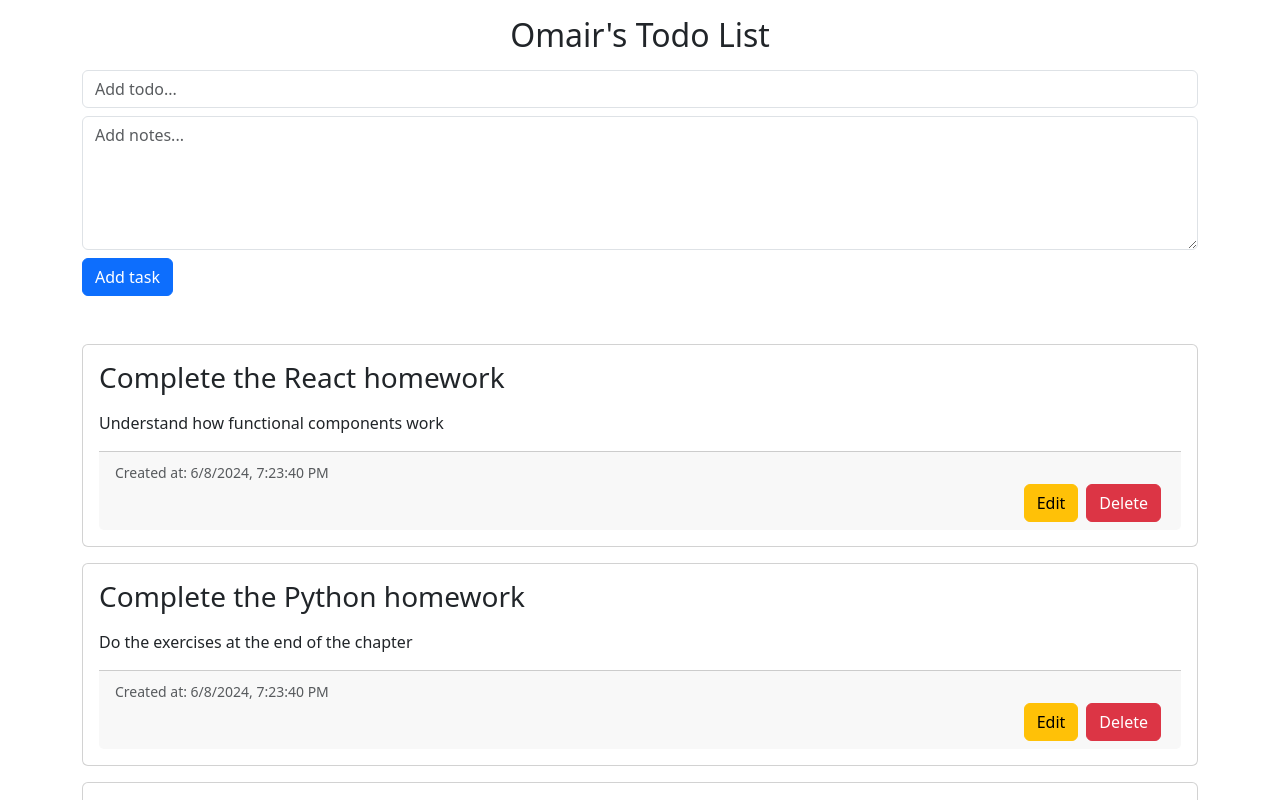
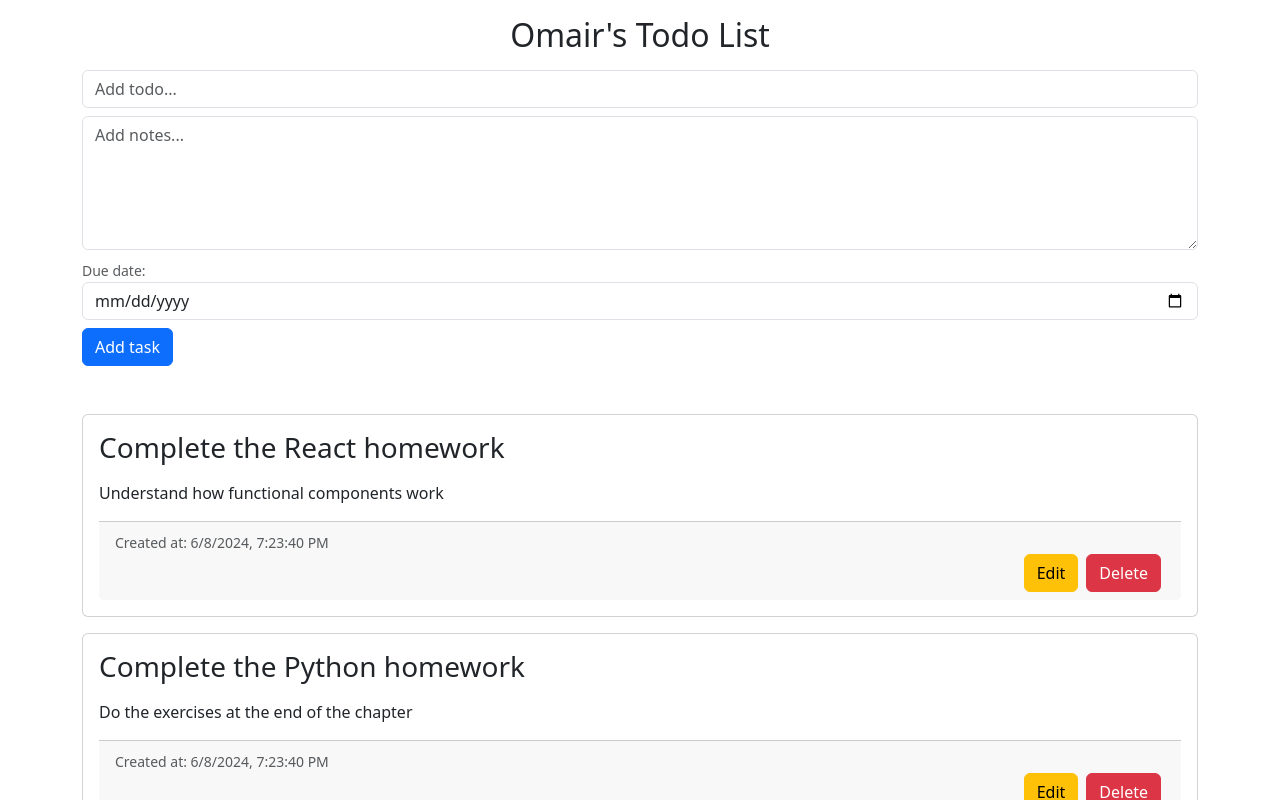
Before and after one commit to BigO-Dev/todo-list-app, a React (Vite) app: page / in a window 1280 px wide. Shown: the top 800 px of the page. Built offline with nearby package versions, Linux system fonts and the light colour scheme.

Commit message:
chore: Add due date field to HomeworkForm

```diff
--- a/src/components/HomeworkForm.jsx
+++ b/src/components/HomeworkForm.jsx
@@ -37,6 +37,8 @@ const TodoForm = ({ setAssignments, inputValue, setInputValue, taskIndex }) => {
           setInputValue({ ...inputValue, notes: e.target.value })
         }
       />
+      <Form.Text>Due date:</Form.Text>
+      <Form.Control type='date' className='mb-2' />
       <Button type='submit' onClick={handleSubmit}>
         Add task
       </Button>
```
